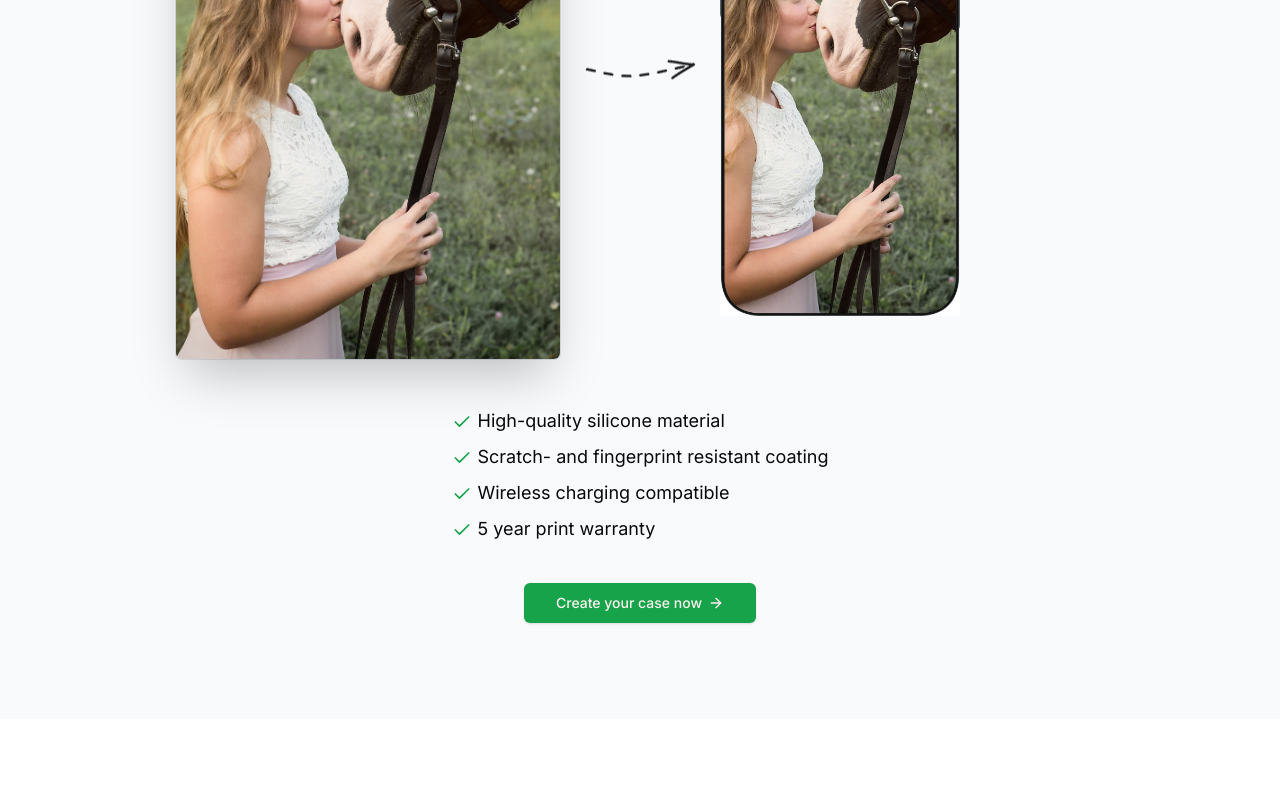
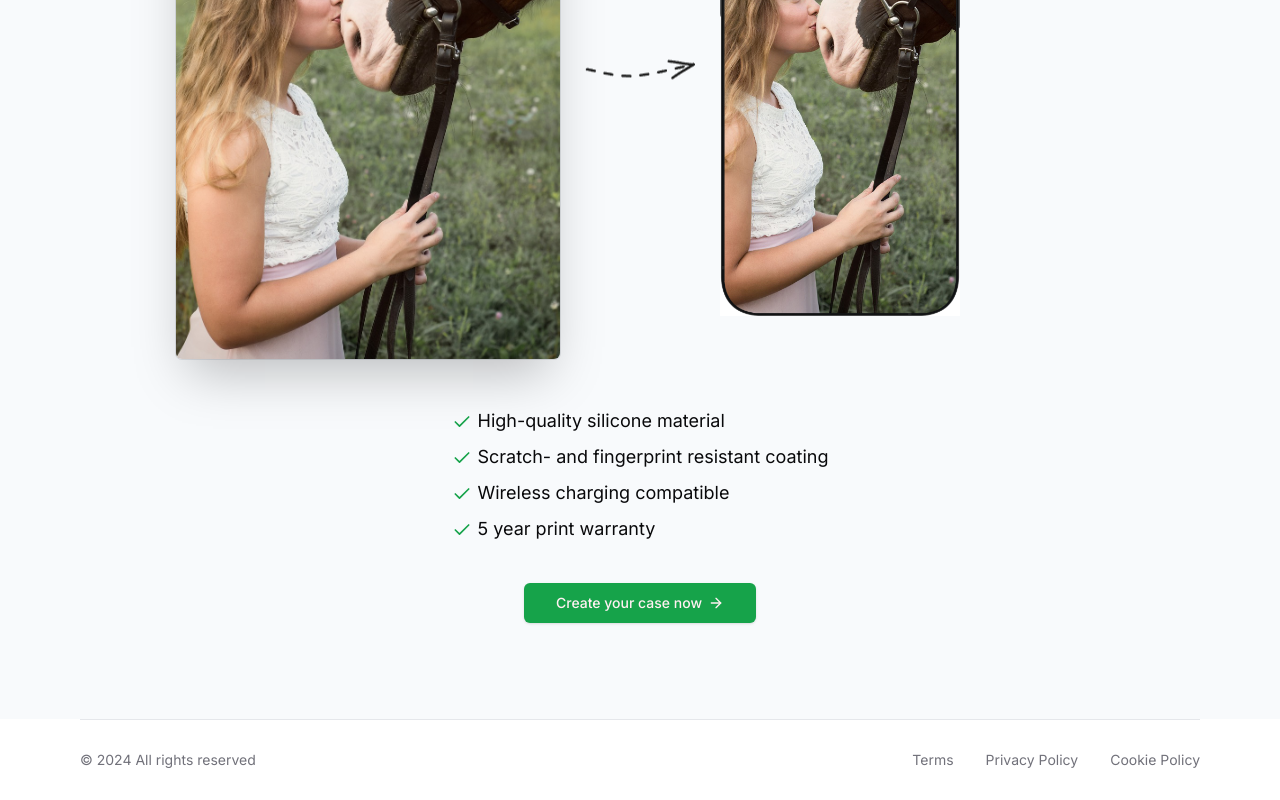
Before and after one commit to KenanRamazanov/CaseCobra, a Next.js app: page / in a window 1280 px wide. Shown: the part 3060-3860 px from the top of the page. Before the commit the page ends 3779 px from the top, so only its background shows below. Built offline with nearby package versions, Linux system fonts and the light colour scheme; no server answers.

Commit message:
Adding Footer to main page

```diff
--- a/src/app/layout.tsx
+++ b/src/app/layout.tsx
@@ -2,6 +2,7 @@ import type { Metadata } from "next";
 import { Inter } from "next/font/google";
 import "./globals.css";
 import Navbar from "@/components/Navbar";
+import Footer from "@/components/Footer";
 
 const inter = Inter({ subsets: ["latin"] });
 
@@ -19,7 +20,9 @@ export default function RootLayout({
     <html lang="en">
       <body className={inter.className}>
         <Navbar/>
-        {children}</body>
+        {children}
+        <Footer/>
+        </body>
     </html>
   );
 }
```
